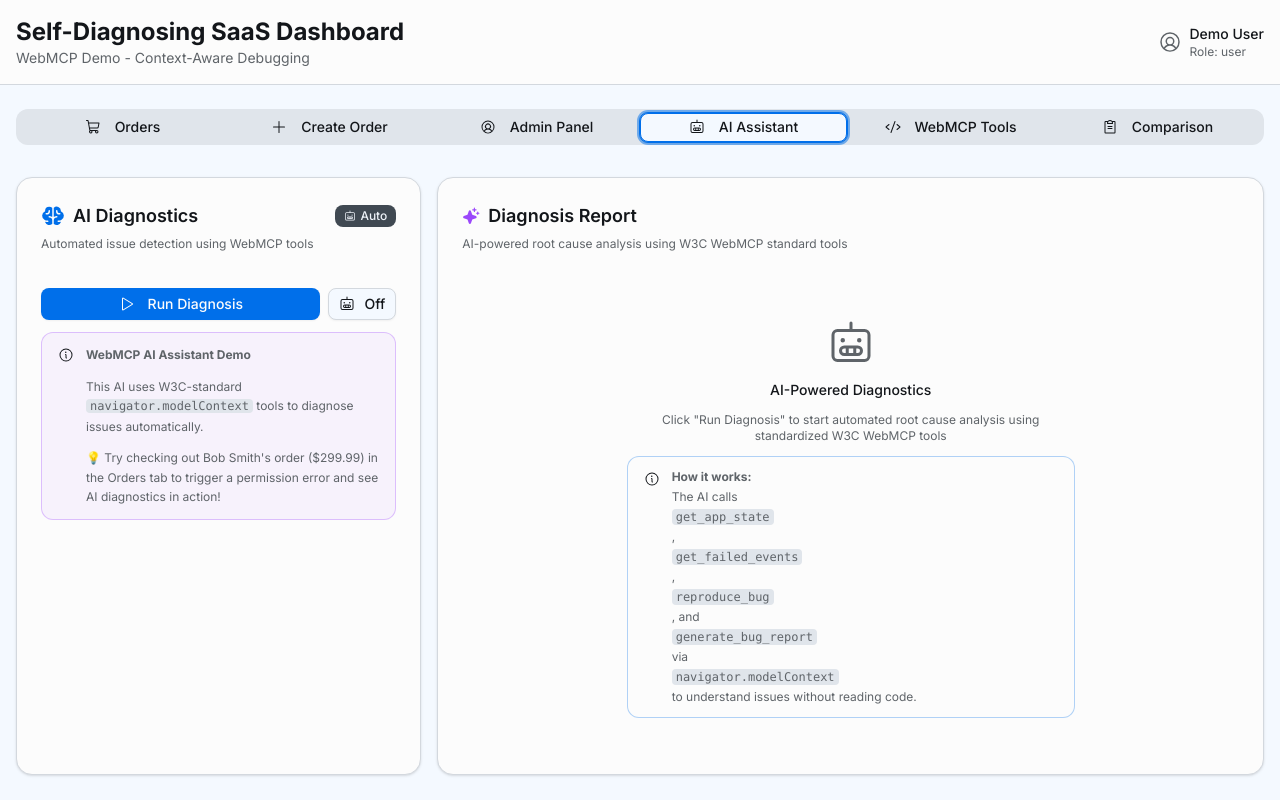
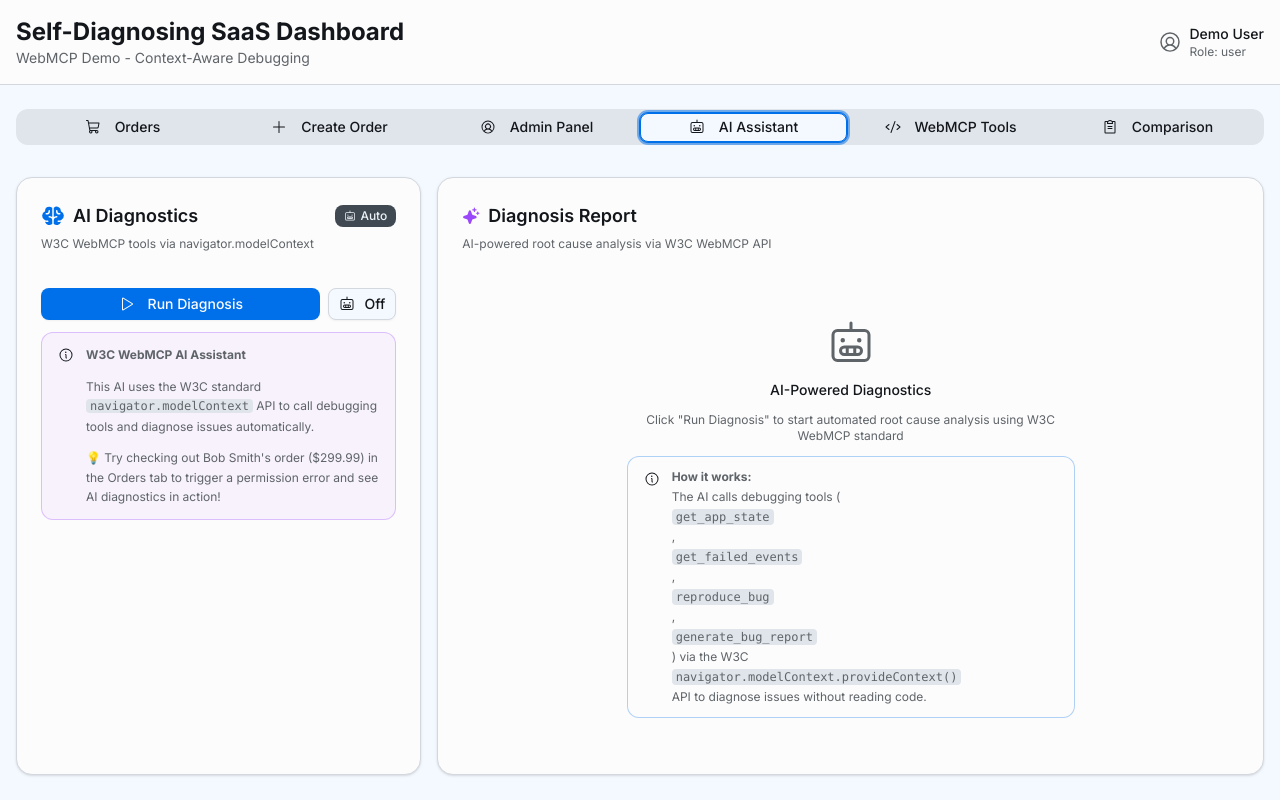
Before and after one commit to vanessamarely/self-diagnosing-saas, a React (Vite) app: page / in a window 1280 px wide. Both pictures are taken after a click on the tab "AI Assistant". Built offline with nearby package versions, Linux system fonts and the light colour scheme.

Commit message:
Generated by Spark: update the WebMCP Debug Tools according to the new webmcp documentation accoridng to the current implementation

```diff
--- a/src/components/AIAssistant.tsx
+++ b/src/components/AIAssistant.tsx
@@ -61,25 +61,25 @@ export function AIAssistant({ appState }: AIAssistantProps) {
       {
         id: '1',
         tool: 'get_app_state',
-        description: 'Analyzing application state via navigator.modelContext...',
+        description: 'Calling get_app_state via W3C WebMCP API...',
         status: 'pending'
       },
       {
         id: '2',
         tool: 'get_failed_events',
-        description: 'Retrieving failed events from WebMCP...',
+        description: 'Calling get_failed_events to retrieve error logs...',
         status: 'pending'
       },
       {
         id: '3',
         tool: 'reproduce_bug',
-        description: 'Reproducing issue with full context...',
+        description: 'Calling reproduce_bug for detailed analysis...',
         status: 'pending'
       },
       {
         id: '4',
         tool: 'generate_bug_report',
-        description: 'Generating comprehensive report...',
+        description: 'Calling generate_bug_report for recommendations...',
         status: 'pending'
       }
     ]
@@ -232,7 +232,7 @@ export function AIAssistant({ appState }: AIAssistantProps) {
             </Badge>
           </div>
           <CardDescription className="text-xs">
-            Automated issue detection using WebMCP tools
+            W3C WebMCP tools via navigator.modelContext
           </CardDescription>
         </CardHeader>
 
@@ -277,7 +277,7 @@ export function AIAssistant({ appState }: AIAssistantProps) {
             <Alert className="border-primary bg-primary/10">
               <Robot className="h-4 w-4 text-primary" />
               <AlertDescription className="text-xs">
-                <strong>Auto-mode active:</strong> AI will automatically run diagnostics when new failures are detected using WebMCP tools.
+                <strong>Auto-mode active:</strong> AI will automatically run diagnostics when new failures are detected using W3C WebMCP tools.
               </AlertDescription>
             </Alert>
           )}
@@ -286,8 +286,8 @@ export function AIAssistant({ appState }: AIAssistantProps) {
             <Alert className="border-accent/30 bg-accent/5">
               <Info className="h-4 w-4 text-accent" />
               <AlertDescription className="text-xs space-y-2">
-                <p><strong>WebMCP AI Assistant Demo</strong></p>
-                <p>This AI uses W3C-standard <code className="font-mono bg-muted px-1 rounded">navigator.modelContext</code> tools to diagnose issues automatically.</p>
+                <p><strong>W3C WebMCP AI Assistant</strong></p>
+                <p>This AI uses the W3C standard <code className="font-mono bg-muted px-1 rounded">navigator.modelContext</code> API to call debugging tools and diagnose issues automatically.</p>
                 <p className="text-muted-foreground">💡 Try checking out Bob Smith's order ($299.99) in the Orders tab to trigger a permission error and see AI diagnostics in action!</p>
               </AlertDescription>
             </Alert>
@@ -334,7 +334,7 @@ export function AIAssistant({ appState }: AIAssistantProps) {
             Diagnosis Report
           </CardTitle>
           <CardDescription className="text-xs">
-            AI-powered root cause analysis using W3C WebMCP standard tools
+            AI-powered root cause analysis via W3C WebMCP API
           </CardDescription>
         </CardHeader>
 
@@ -345,12 +345,12 @@ export function AIAssistant({ appState }: AIAssistantProps) {
                 <Robot size={48} className="mx-auto text-muted-foreground" />
                 <p className="text-sm font-medium">AI-Powered Diagnostics</p>
                 <p className="text-xs text-muted-foreground">
-                  Click "Run Diagnosis" to start automated root cause analysis using standardized W3C WebMCP tools
+                  Click "Run Diagnosis" to start automated root cause analysis using W3C WebMCP standard
                 </p>
                 <Alert className="text-left border-primary/30">
                   <Info className="h-3 w-3" />
                   <AlertDescription className="text-xs">
-                    <strong>How it works:</strong> The AI calls <code className="font-mono bg-muted px-1 rounded">get_app_state</code>, <code className="font-mono bg-muted px-1 rounded">get_failed_events</code>, <code className="font-mono bg-muted px-1 rounded">reproduce_bug</code>, and <code className="font-mono bg-muted px-1 rounded">generate_bug_report</code> via <code className="font-mono bg-muted px-1 rounded">navigator.modelContext</code> to understand issues without reading code.
+                    <strong>How it works:</strong> The AI calls debugging tools (<code className="font-mono bg-muted px-1 rounded">get_app_state</code>, <code className="font-mono bg-muted px-1 rounded">get_failed_events</code>, <code className="font-mono bg-muted px-1 rounded">reproduce_bug</code>, <code className="font-mono bg-muted px-1 rounded">generate_bug_report</code>) via the W3C <code className="font-mono bg-muted px-1 rounded">navigator.modelContext.provideContext()</code> API to diagnose issues without reading code.
                   </AlertDescription>
                 </Alert>
               </div>
--- a/src/components/WebMCPPanel.tsx
+++ b/src/components/WebMCPPanel.tsx
@@ -215,8 +215,8 @@ export function WebMCPPanel({ appState }: WebMCPPanelProps) {
               </CardTitle>
               <CardDescription className="text-sm mt-1">
                 {webmcpStatus.isSupported
-                  ? 'Using navigator.modelContext.provideContext'
-                  : 'navigator.modelContext not available - using fallback'
+                  ? 'W3C Standard: navigator.modelContext API'
+                  : 'Polyfill Mode: window.webMCP fallback'
                 }
               </CardDescription>
             </div>
@@ -228,8 +228,8 @@ export function WebMCPPanel({ appState }: WebMCPPanelProps) {
           <Alert>
             <Info className="h-4 w-4" />
             <AlertDescription className="text-xs">
-              <strong>WebMCP Status:</strong> This browser doesn't support <code className="font-mono bg-muted px-1 rounded">navigator.modelContext</code> yet.
-              Tools are available via <code className="font-mono bg-muted px-1 rounded">window.webMCP</code> polyfill.
+              <strong>W3C WebMCP Polyfill Active:</strong> This browser doesn't support the W3C standard <code className="font-mono bg-muted px-1 rounded">navigator.modelContext</code> API yet.
+              Tools are available via <code className="font-mono bg-muted px-1 rounded">window.webMCP</code> compatibility layer.
             </AlertDescription>
           </Alert>
         )}
@@ -237,37 +237,37 @@ export function WebMCPPanel({ appState }: WebMCPPanelProps) {
         <Accordion type="multiple" defaultValue={['instructions']} className="flex-shrink-0">
           <AccordionItem value="instructions" className="border rounded-lg px-4 bg-card/30">
             <AccordionTrigger className="text-sm font-semibold hover:no-underline py-3">
-              How to Test WebMCP
+              W3C WebMCP Testing Guide
             </AccordionTrigger>
             <AccordionContent className="pb-3">
               <div className="text-xs text-muted-foreground space-y-2">
                 <div className="flex items-start gap-2">
                   <span className="font-semibold flex-shrink-0">1.</span>
                   <div>
-                    <span className="font-semibold">Click a tool button below</span>
-                    <span className="block text-muted-foreground/80">View structured JSON responses</span>
+                    <span className="font-semibold">Test via UI</span>
+                    <span className="block text-muted-foreground/80">Click tool buttons below to execute and view JSON responses</span>
                   </div>
                 </div>
                 <div className="flex items-start gap-2">
                   <span className="font-semibold flex-shrink-0">2.</span>
                   <div>
-                    <span className="font-semibold">Open browser console</span>
+                    <span className="font-semibold">Test via Console</span>
                     <code className="block font-mono bg-muted px-1 py-0.5 rounded text-[10px] mt-0.5">window.webMCP.tools.list()</code>
                   </div>
                 </div>
                 <div className="flex items-start gap-2">
                   <span className="font-semibold flex-shrink-0">3.</span>
                   <div>
-                    <span className="font-semibold">Call tools directly</span>
-                    <code className="block font-mono bg-muted px-1 py-0.5 rounded text-[10px] mt-0.5">window.webMCP.tools.call('get_app_state')</code>
+                    <span className="font-semibold">Call tools programmatically</span>
+                    <code className="block font-mono bg-muted px-1 py-0.5 rounded text-[10px] mt-0.5">await window.webMCP.tools.call('get_app_state')</code>
                   </div>
                 </div>
                 {webmcpStatus.isSupported && (
                   <div className="flex items-start gap-2">
                     <span className="font-semibold flex-shrink-0">4.</span>
                     <div>
-                      <span className="font-semibold">Native API available</span>
-                      <span className="block text-accent mt-0.5">Tools registered via navigator.modelContext ✓</span>
+                      <span className="font-semibold">W3C Native Mode Active</span>
+                      <span className="block text-accent mt-0.5">Tools registered via navigator.modelContext.provideContext() ✓</span>
                     </div>
                   </div>
                 )}
```
